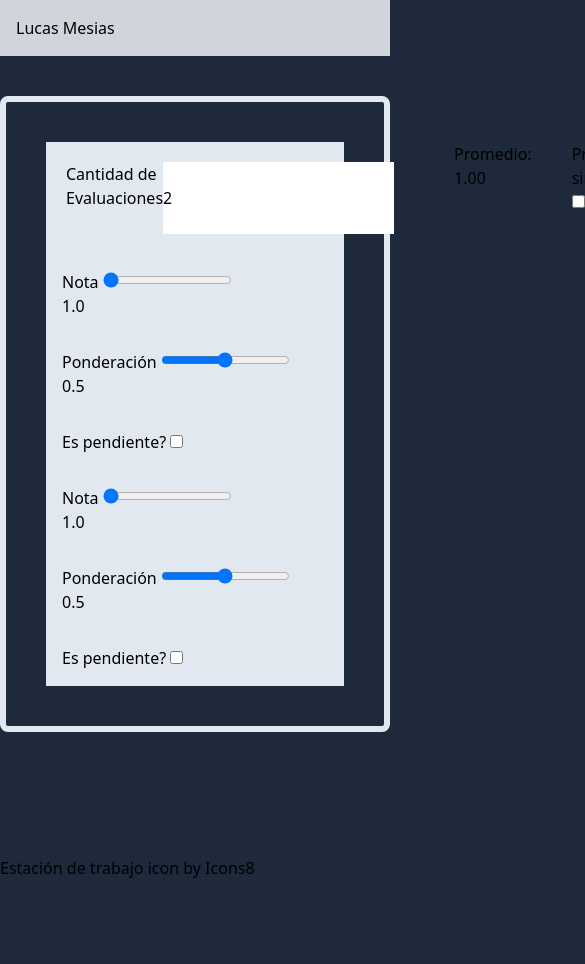
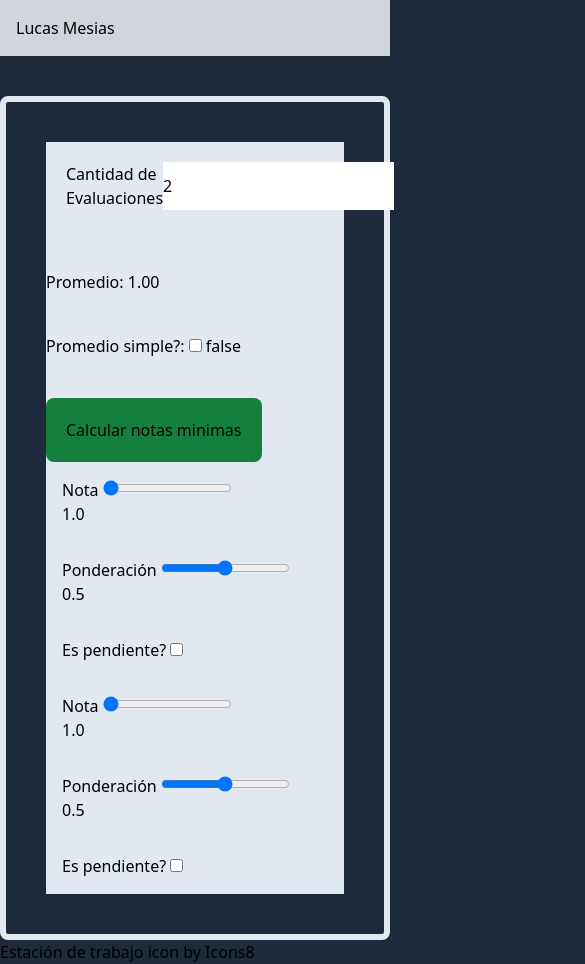
Before and after one commit to Skyrdow/portfolio, a SvelteKit app: page /calculadora in a window 390 px wide. Shown: the top 964 px of the page, 585 px wide, since content can reach past the window. Before the commit the page ends 880 px from the top, so only its background shows below. Built offline with nearby package versions, Linux system fonts and the light colour scheme.

Commit message:
fix calculadora responsive

```diff
--- a/src/routes/calculadora/+page.svelte
+++ b/src/routes/calculadora/+page.svelte
@@ -45,7 +45,7 @@
 </script>
 
 <div class="border-[6px] border-slate-200 p-10 rounded-lg">
-  <div class="flex flex-row bg-slate-200 h-fit gap-10">
+  <div class="flex flex-row flex-wrap bg-slate-200 h-fit gap-10">
     <label class="p-5 flex"
       >Cantidad de Evaluaciones
       <input type="number" bind:value={cantidad} />
@@ -75,6 +75,7 @@
             {max}
             step="0.1"
             bind:value={evaluaciones[i].nota}
+            class:bg-red-100={promedio_simple}
           />
           <p>{evaluaciones[i].nota.toFixed(1)}</p>
         </label>
```
